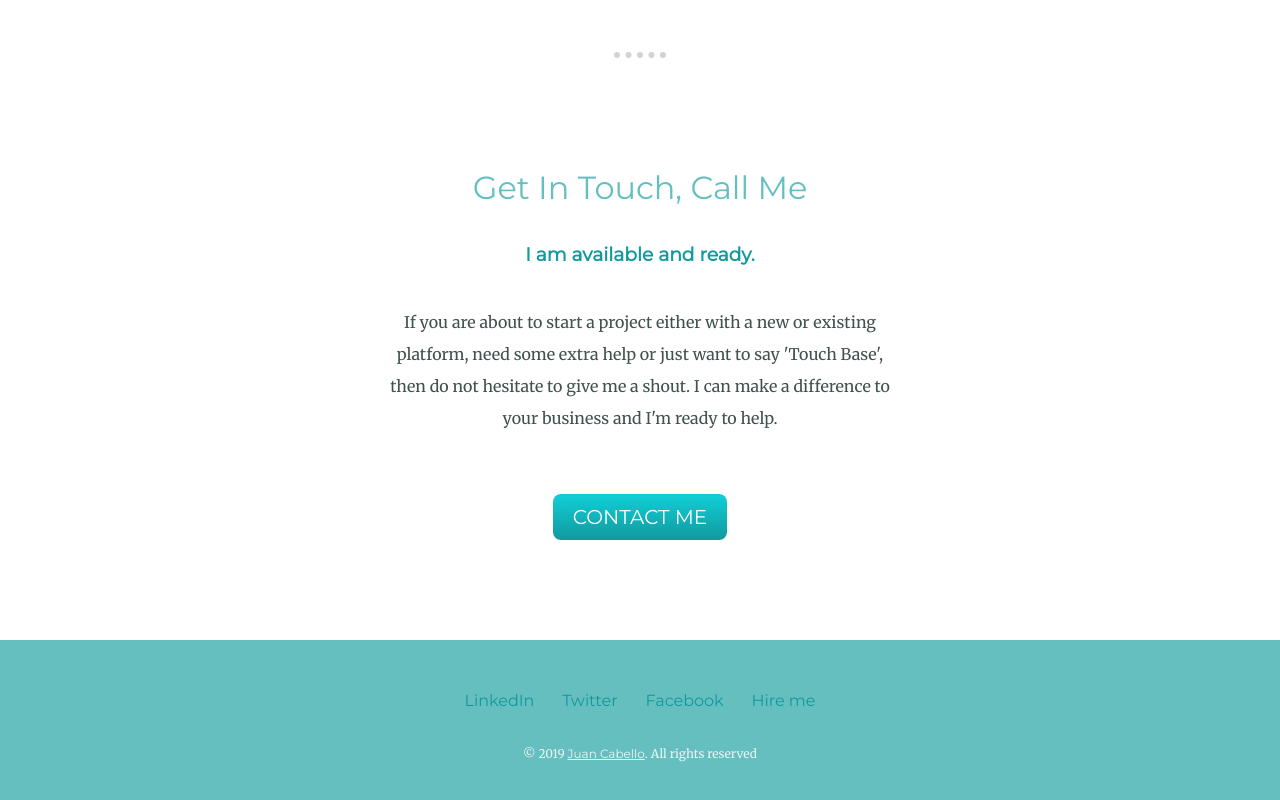
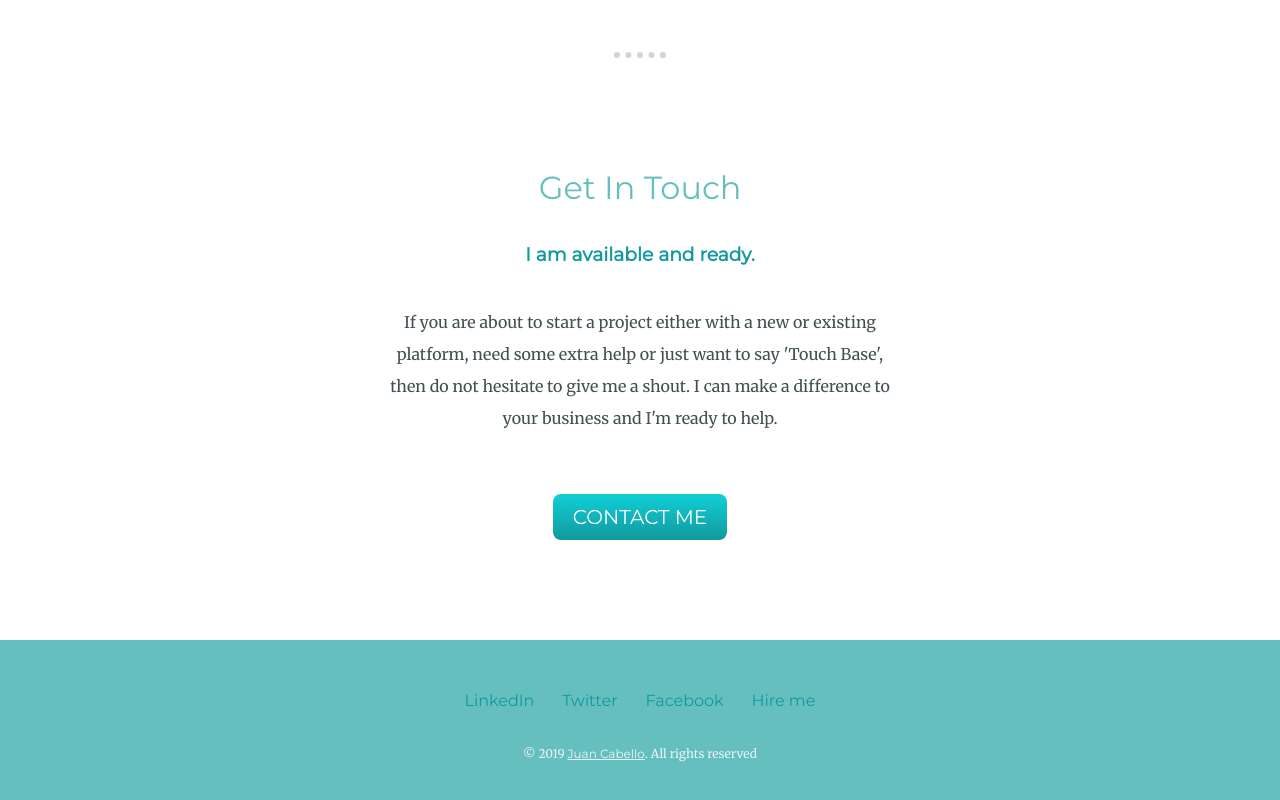
Before and after one commit to jonnydevop/cv, a plain HTML site: page index.html in a window 1280 px wide. Shown: the part 3105-3905 px from the top of the page. Drawn offline with Linux system fonts and the light colour scheme.

Commit message:
Update index.html

```diff
--- a/index.html
+++ b/index.html
@@ -67,7 +67,7 @@
       </div>
       <hr>
       <div class="contact-me">
-        <h2>Get In Touch, Call Me</h2>
+        <h2>Get In Touch</h2>
         <h3>I am available and ready.</h3>
         <p class="contact-message">If you are about to start a project either with a new or existing platform, need some extra help or just want to say 'Touch Base', then do not hesitate to give me a shout. I can make a difference to your business
           and I'm ready to help.</p>
```
